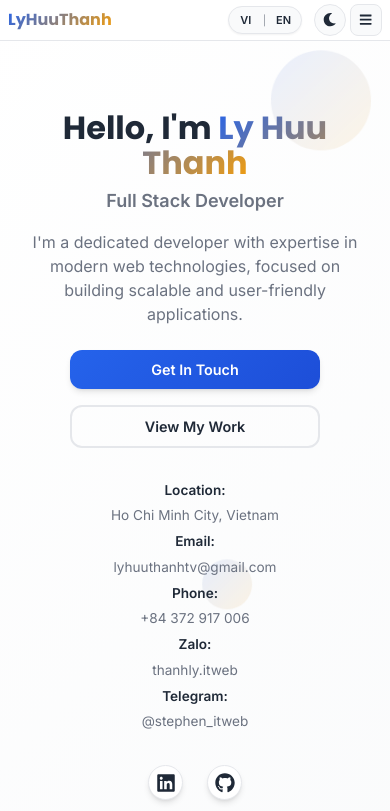
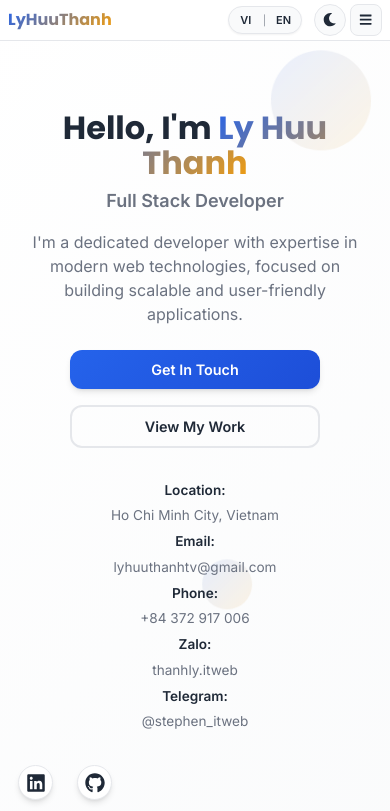
Before and after one commit to ly01dev/lht-cv, a React (Create React App) app in the folder frontend/: page / in a window 390 px wide. Shown: the top 811 px of the page. Built offline with nearby package versions, Linux system fonts and the light colour scheme.

Commit message:
Fix: Social icons - left on desktop, center on mobile only

```diff
--- a/frontend/src/components/Hero.css
+++ b/frontend/src/components/Hero.css
@@ -327,7 +327,7 @@
   }
 
   .hero-social {
-    justify-content: center;
+    justify-content: flex-start;
   }
 
   .shape-1 {
@@ -698,7 +698,7 @@
   display: flex;
   gap: var(--spacing-lg);
   margin-top: var(--spacing-xl);
-  justify-content: center;
+  justify-content: flex-start;
 }
 
 .social-link {
```
Also changed, not shown: 6 other files (tests, documents, lock files or other folders).
